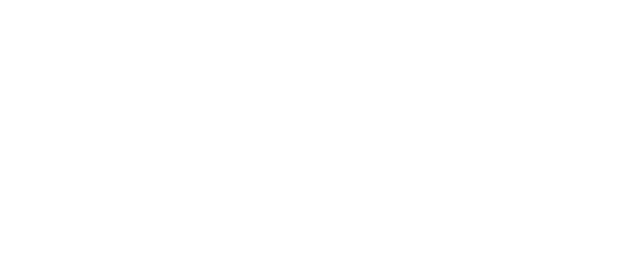
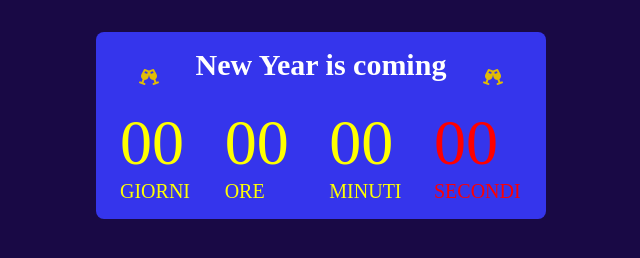
Before and after one commit to Alessandro9827/js-simon, a plain HTML site: page index.html in a window 1280 px wide. Shown: the whole page, without its empty margins (319-959 px from the left). Drawn offline with Linux system fonts and the light colour scheme.

Commit message:
page style css

```diff
--- a/css/style.css
+++ b/css/style.css
@@ -4,3 +4,57 @@
     padding: 0;
     box-sizing: border-box;
  }
+
+ /*
+ Colori:
+ color-blue: #3535EC;
+ color-dark-blue: #190945;
+ */
+
+ body {
+    background-color: #190945;
+ }
+
+ .newYearCounter {
+    width: 450px;
+    margin: 2rem auto 0 auto;
+ }
+
+.title {
+    display: flex;
+    justify-content:space-around;
+    align-items: center;
+}
+
+ .panel {
+    background-color: #3535EC;
+    padding: 16px 24px;
+    border-radius: 8px;
+ }
+
+ h1 {
+    text-align: center;
+    color: white;
+    margin-bottom: 24px;
+    font-size: 30px;
+ }
+
+ .counter {
+    display: flex;
+    justify-content: space-between;
+    color: yellow;
+ }
+
+ .color-red {
+    color: red;
+ }
+
+ .counter-block-number {
+    font-size: 4rem;
+    padding-right: 1.5rem;
+ }
+
+ .counter-block-label {
+    font-size: 20px;
+    text-transform: uppercase;
+ }
--- a/index.html
+++ b/index.html
@@ -3,14 +3,58 @@
 <head>
     <meta charset="UTF-8">
     <meta name="viewport" content="width=device-width, initial-scale=1.0">
+    <!--Link FontAwesome-->
+    <link rel="stylesheet" href="https://cdnjs.cloudflare.com/ajax/libs/font-awesome/6.4.2/css/all.min.css" integrity="sha512-z3gLpd7yknf1YoNbCzqRKc4qyor8gaKU1qmn+CShxbuBusANI9QpRohGBreCFkKxLhei6S9CQXFEbbKuqLg0DA==" crossorigin="anonymous" referrerpolicy="no-referrer" />
     <!--Link CSS-->
     <link rel="stylesheet" href="./css/style.css">
-    <title>Document</title>
+    <title>New Year Counter</title>
 </head>
 <body>
+    <div class="newYearCounter">
+        <div class="panel">
+            <div class="title">
+                <i class="fa-solid fa-champagne-glasses fa-beat" style="color: #e1bc05;"></i>
+            <h1>New Year is coming</h1>
+            <i class="fa-solid fa-champagne-glasses fa-beat" style="color: #e1bc05;"></i>
+            </div>
+            <div class="counter">
+                <div class="counter-block">
+                    <div id="days" class="counter-block-number">
+                        00
+                    </div>
+                    <div class="counter-block-label">
+                        Giorni
+                    </div>
+                </div>
+                <div class="counter-block">
+                    <div id="days" class="counter-block-number">
+                        00
+                    </div>
+                    <div class="counter-block-label">
+                        Ore
+                    </div>
+                </div>
+                <div class="counter-block">
+                    <div id="days" class="counter-block-number">
+                        00
+                    </div>
+                    <div class="counter-block-label">
+                        Minuti
+                    </div>
+                </div>
+                <div class="counter-block color-red">
+                    <div id="days" class="counter-block-number">
+                        00
+                    </div>
+                    <div class="counter-block-label">
+                        Secondi
+                    </div>
+                </div>
+            </div>
+        </div>
+    </div>
 
-
-
+    <!--Scrip JS-->
     <script src="./js/script.js"></script>
 </body>
 </html>
```
